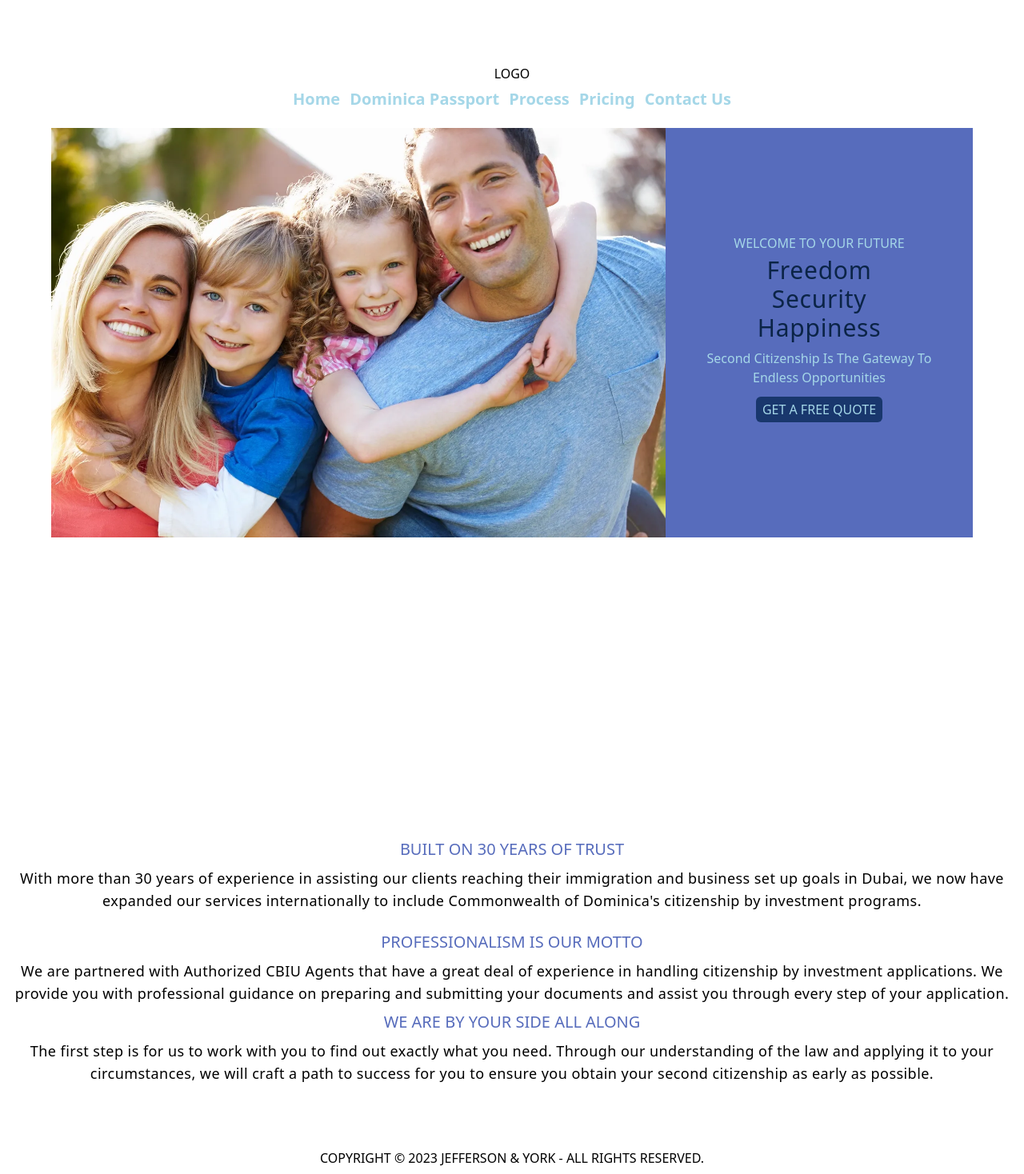
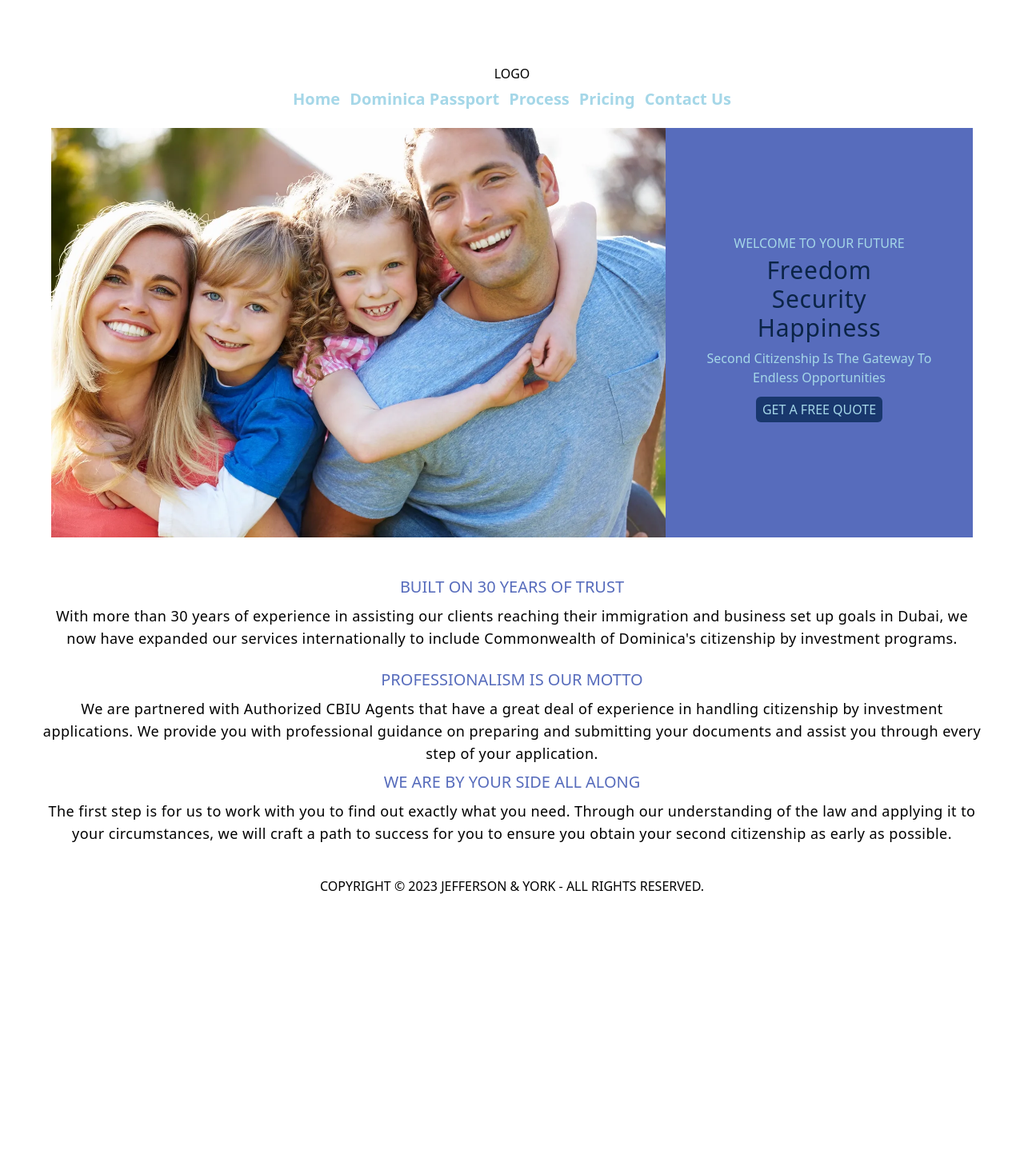
Before and after one commit to Caribbeandxb/cmc-final, a Next.js app: page / in a window 1280 px wide. Shown: the whole page at 80% size. After the commit the page ends 1128 px from the top, so only its background shows below. Built offline with nearby package versions, Linux system fonts and the light colour scheme.

Commit message:
remove layout from header cart

```diff
--- a/src/components/shared/HeaderCart.jsx
+++ b/src/components/shared/HeaderCart.jsx
@@ -1,12 +1,11 @@
 import Image from 'next/image';
 import React from 'react';
-import Layout from '../layouts';
 import Link from 'next/link';
 
 const HeaderCart = () => {
   return (
-    <Layout>
-      <main className=' max-h-screen w-full'>
+    <>
+      <main className=' h-full m-0 p-0 w-full'>
         {/* Cart header start */}
         <article className='w-full h-48 md:max-w-6xl md:mx-auto md:max-h-full md:h-full md:flex'>
           {/* cart Image */}
@@ -51,7 +50,7 @@ const HeaderCart = () => {
         </article>
         {/* Cart header end */}
       </main>
-    </Layout>
+    </>
   );
 };
 
--- a/src/pages/index.js
+++ b/src/pages/index.js
@@ -13,7 +13,7 @@ const HomePage = () => {
       <HeaderCart />
 
       {/* Info */}
-      <div className='text-center my-20'>
+      <div className='text-center my-20 md:m-10'>
         {/* Info one */}
         <div className='my-4'>
           <h3 className='text-mainLightColor text-xl py-2'>BUILT ON 30 YEARS OF TRUST</h3>
```
